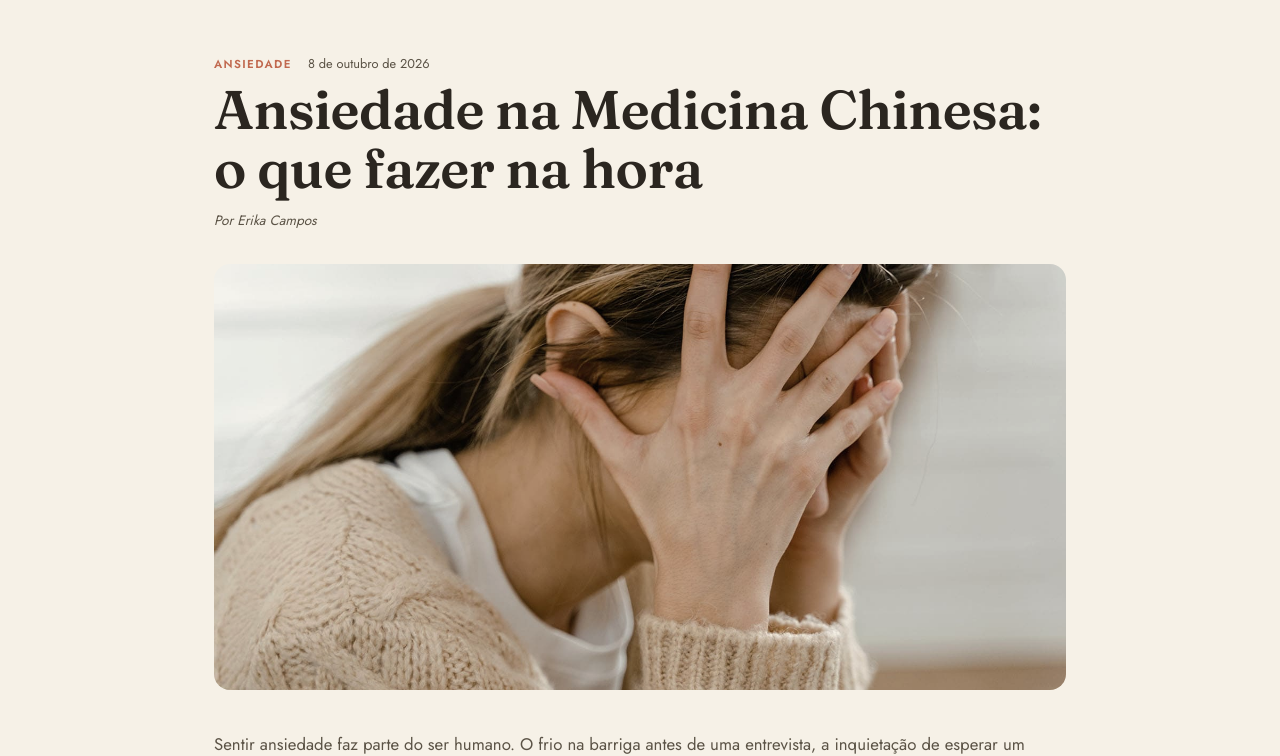
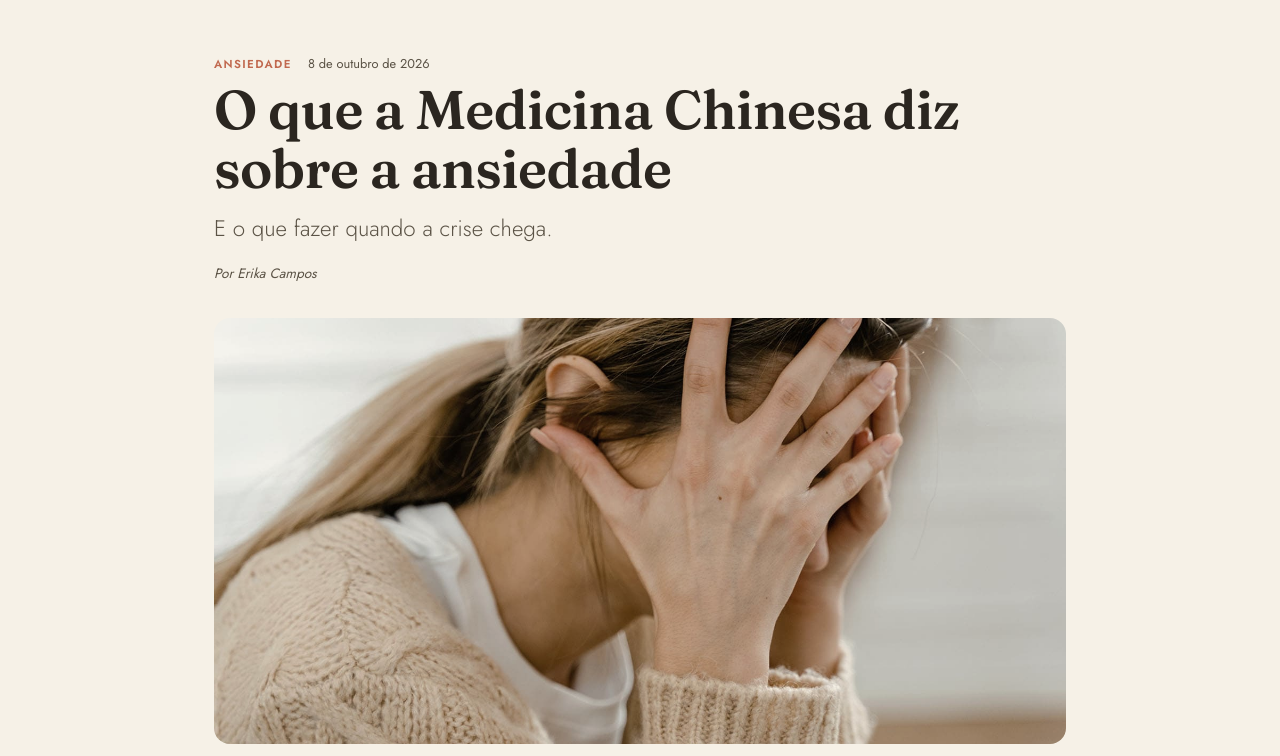
Before and after one commit to erikacampos-terapias/site, a plain HTML site: page leituras/posts/ansiedade-medicina-chinesa.html in a window 1280 px wide. Shown: the part 84-840 px from the top of the page. Drawn offline with Linux system fonts and the light colour scheme.

Commit message:
Update ansiedade-medicina-chinesa.html

```diff
--- a/leituras/posts/ansiedade-medicina-chinesa.html
+++ b/leituras/posts/ansiedade-medicina-chinesa.html
@@ -3,9 +3,9 @@
 <head>
 <meta charset="UTF-8">
 <meta name="viewport" content="width=device-width, initial-scale=1.0">
-<title>Ansiedade na Medicina Chinesa: o que fazer na hora — Erika Campos Terapias</title>
+<title>O que a Medicina Chinesa diz sobre a ansiedade — Erika Campos Terapias</title>
 <meta name="description" content="Coração acelerado, aperto no peito, mente que não desliga: veja como a MTC entende a ansiedade, o que fazer na hora da crise e o que ajuda no dia a dia.">
-<meta property="og:title" content="Ansiedade: como a Medicina Chinesa enxerga e o que fazer na hora">
+<meta property="og:title" content="O que a Medicina Chinesa diz sobre a ansiedade">
 <meta property="og:description" content="Coração acelerado, aperto no peito, mente que não desliga: veja como a MTC entende a ansiedade, o que fazer na hora da crise e o que ajuda no dia a dia.">
 <meta property="og:image" content="https://erikacamposterapias.com.br/assets/images/txt4ansiedade.jpg">
 <meta property="og:type" content="article">
@@ -39,9 +39,10 @@
       <span class="tag">Ansiedade</span>
       <span class="date">8 de outubro de 2026</span>
     </div>
-    <h1>Ansiedade na Medicina Chinesa: o que fazer na hora</h1>
+    <h1>O que a Medicina Chinesa diz sobre a ansiedade</h1>
+    <p class="post-lead">E o que fazer quando a crise chega.</p>
     <p class="post-author">Por Erika Campos</p>
-    <div class="post-cover"><img src="../../assets/images/txt4ansiedade.jpg" alt="Ansiedade: como a Medicina Chinesa enxerga e o que fazer na hora"></div>
+    <div class="post-cover"><img src="../../assets/images/txt4ansiedade.jpg" alt="O que a Medicina Chinesa diz sobre a ansiedade"></div>
     <div class="post-body">
       <p>Sentir ansiedade faz parte do ser humano. O frio na barriga antes de uma entrevista, a inquietação de esperar um resultado, a vontade de que o dia da viagem chegue logo: tudo isso é ansiedade comum, um estado de alerta que o corpo liga quando algo é novo ou importante e desliga quando a situação passa. Ela até ajuda, porque nos deixa atentos e preparados.</p>
       <p>O problema começa quando esse alarme dispara sem um motivo claro, fica ligado por semanas, meses, ou é muito maior do que a situação pede. Aí já falamos de ansiedade patológica, os chamados transtornos de ansiedade: a preocupação é difícil de controlar, volta mesmo sem motivo e começa a atrapalhar o trabalho, os estudos e as relações. Só um profissional de saúde consegue dizer qual dos dois casos é o seu.</p>
```
